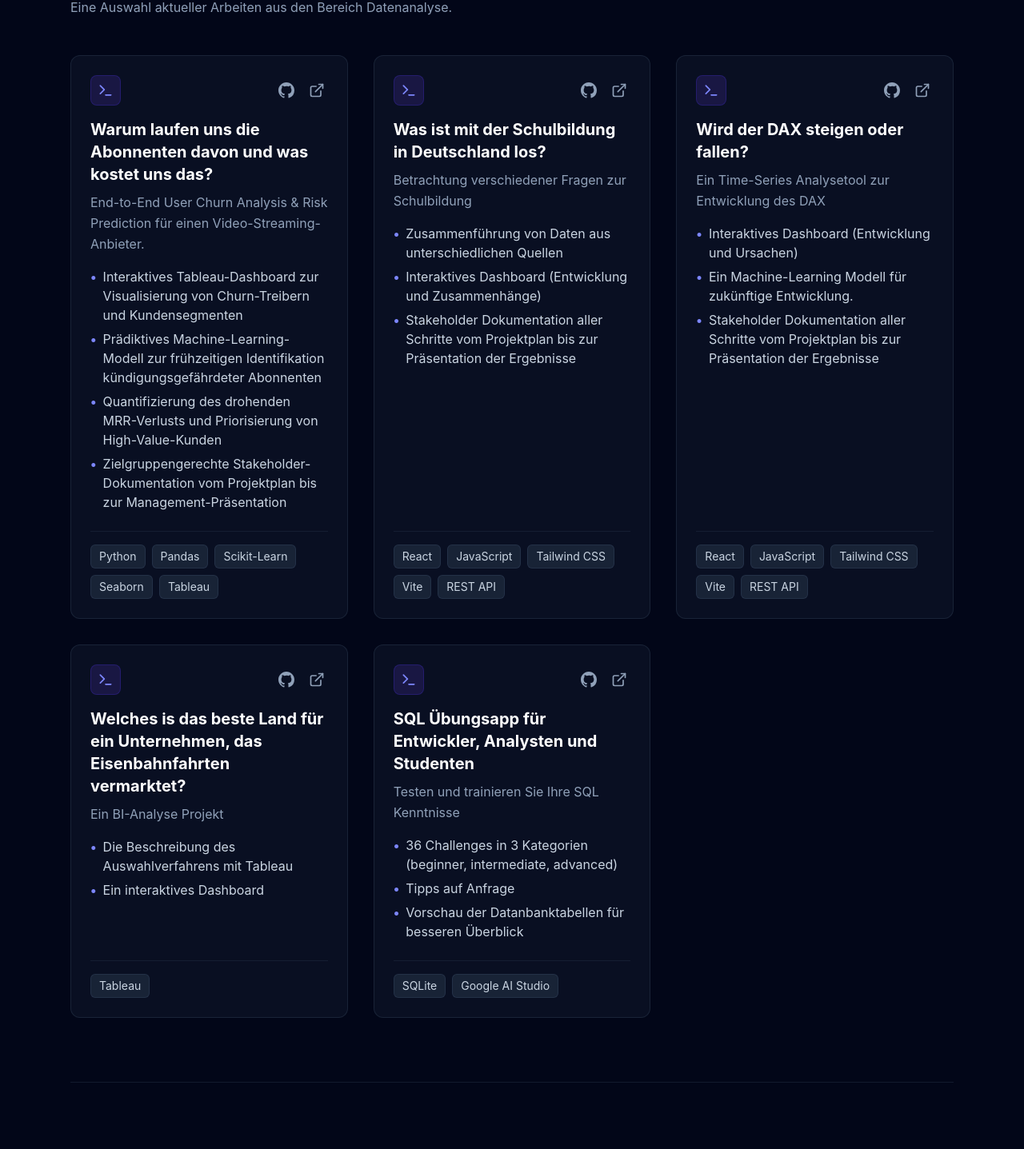
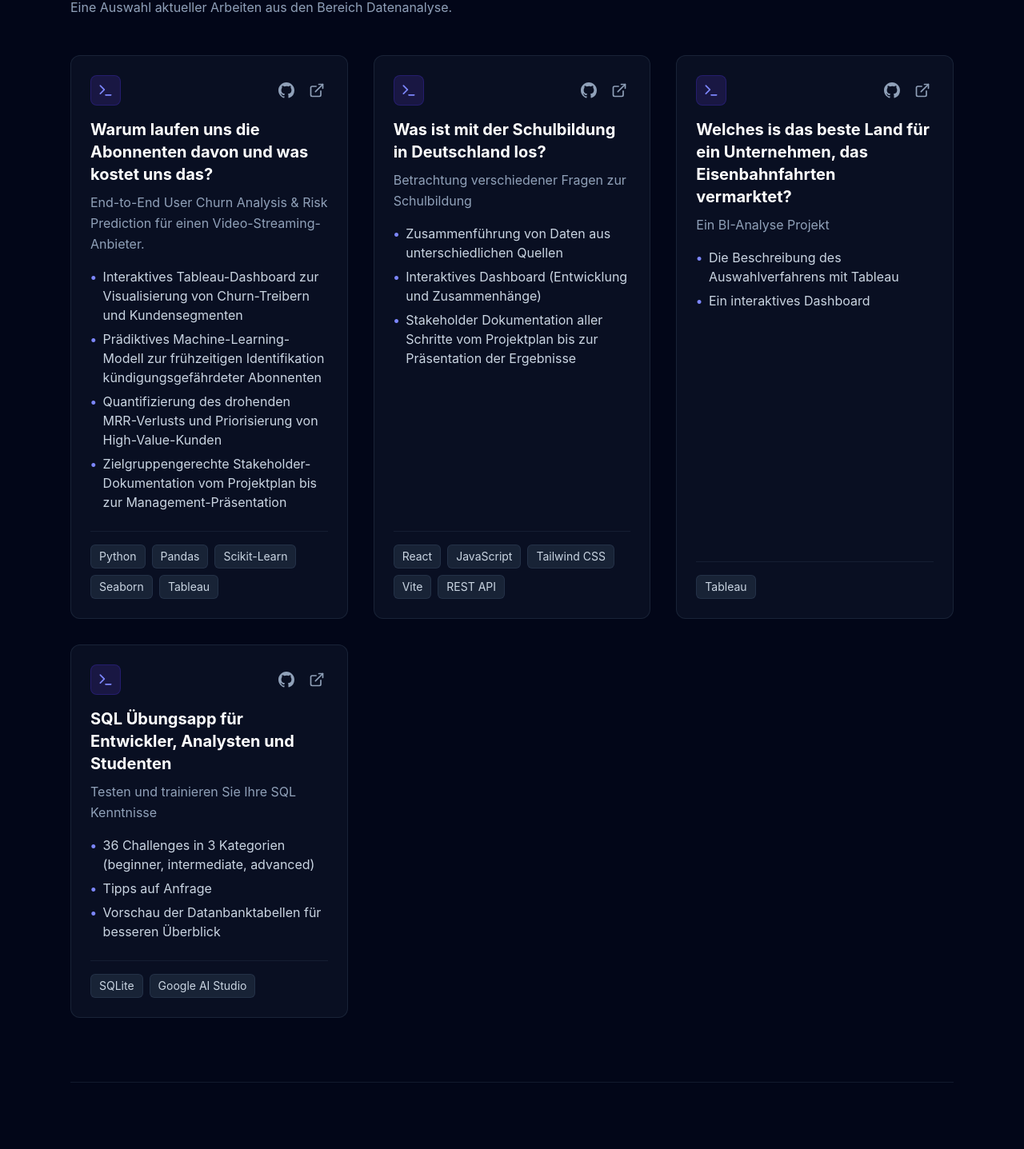
Before and after one commit to birgit2704/data_analysis_and_machine_learning_portfolio_2026, a React (Vite) app: page / in a window 1280 px wide. Shown: the part 985-2422 px from the top of the page at 80% size. Built offline with nearby package versions, Linux system fonts and the light colour scheme.

Commit message:
comment out project 3

```diff
--- a/src/data/portfolioData.js
+++ b/src/data/portfolioData.js
@@ -96,20 +96,20 @@ export const portfolioData = {
           "https://github.com/birgit2704/education_data_exploration_and_visualization_2026",
         liveUrl: "https://example.com",
       },
-      {
-        id: 3,
-        title: "Will the DAX fall or rise?",
-        description: "A a time series analysis tool to predict the DAX",
-        tags: ["React", "JavaScript", "Tailwind CSS", "Vite", "REST API"],
-        outcomes: [
-          "Interactive dashboard (development and relations)",
-          "Machine Learning tool to predict the DAX",
-          "Stakeholder documentation of all project steps from project plan to final presentation",
-        ],
-        githubUrl:
-          "https://github.com/birgit2704/dax_time_series_analysis_2026",
-        liveUrl: "https://example.com",
-      },
+      // {
+      //   id: 3,
+      //   title: "Will the DAX fall or rise?",
+      //   description: "A a time series analysis tool to predict the DAX",
+      //   tags: ["React", "JavaScript", "Tailwind CSS", "Vite", "REST API"],
+      //   outcomes: [
+      //     "Interactive dashboard (development and relations)",
+      //     "Machine Learning tool to predict the DAX",
+      //     "Stakeholder documentation of all project steps from project plan to final presentation",
+      //   ],
+      //   githubUrl:
+      //     "https://github.com/birgit2704/dax_time_series_analysis_2026",
+      //   liveUrl: "https://example.com",
+      // },
       {
         id: 4,
         title: "Which is the best country to start a rail travel business?",
@@ -314,20 +314,20 @@ export const portfolioData = {
           "https://github.com/birgit2704/education_data_exploration_and_visualization_2026",
         liveUrl: "https://example.com",
       },
-      {
-        id: 3,
-        title: "Wird der DAX steigen oder fallen?",
-        description: "Ein Time-Series Analysetool zur Entwicklung des DAX",
-        tags: ["React", "JavaScript", "Tailwind CSS", "Vite", "REST API"],
-        outcomes: [
-          "Interaktives Dashboard (Entwicklung und Ursachen)",
-          "Ein Machine-Learning Modell für zukünftige Entwicklung.",
-          "Stakeholder Dokumentation aller Schritte vom Projektplan bis zur Präsentation der Ergebnisse",
-        ],
-        githubUrl:
-          "https://github.com/birgit2704/dax_time_series_analysis_2026",
-        liveUrl: "https://example.com",
-      },
+      // {
+      //   id: 3,
+      //   title: "Wird der DAX steigen oder fallen?",
+      //   description: "Ein Time-Series Analysetool zur Entwicklung des DAX",
+      //   tags: ["React", "JavaScript", "Tailwind CSS", "Vite", "REST API"],
+      //   outcomes: [
+      //     "Interaktives Dashboard (Entwicklung und Ursachen)",
+      //     "Ein Machine-Learning Modell für zukünftige Entwicklung.",
+      //     "Stakeholder Dokumentation aller Schritte vom Projektplan bis zur Präsentation der Ergebnisse",
+      //   ],
+      //   githubUrl:
+      //     "https://github.com/birgit2704/dax_time_series_analysis_2026",
+      //   liveUrl: "https://example.com",
+      // },
       {
         id: 4,
         title:
```
